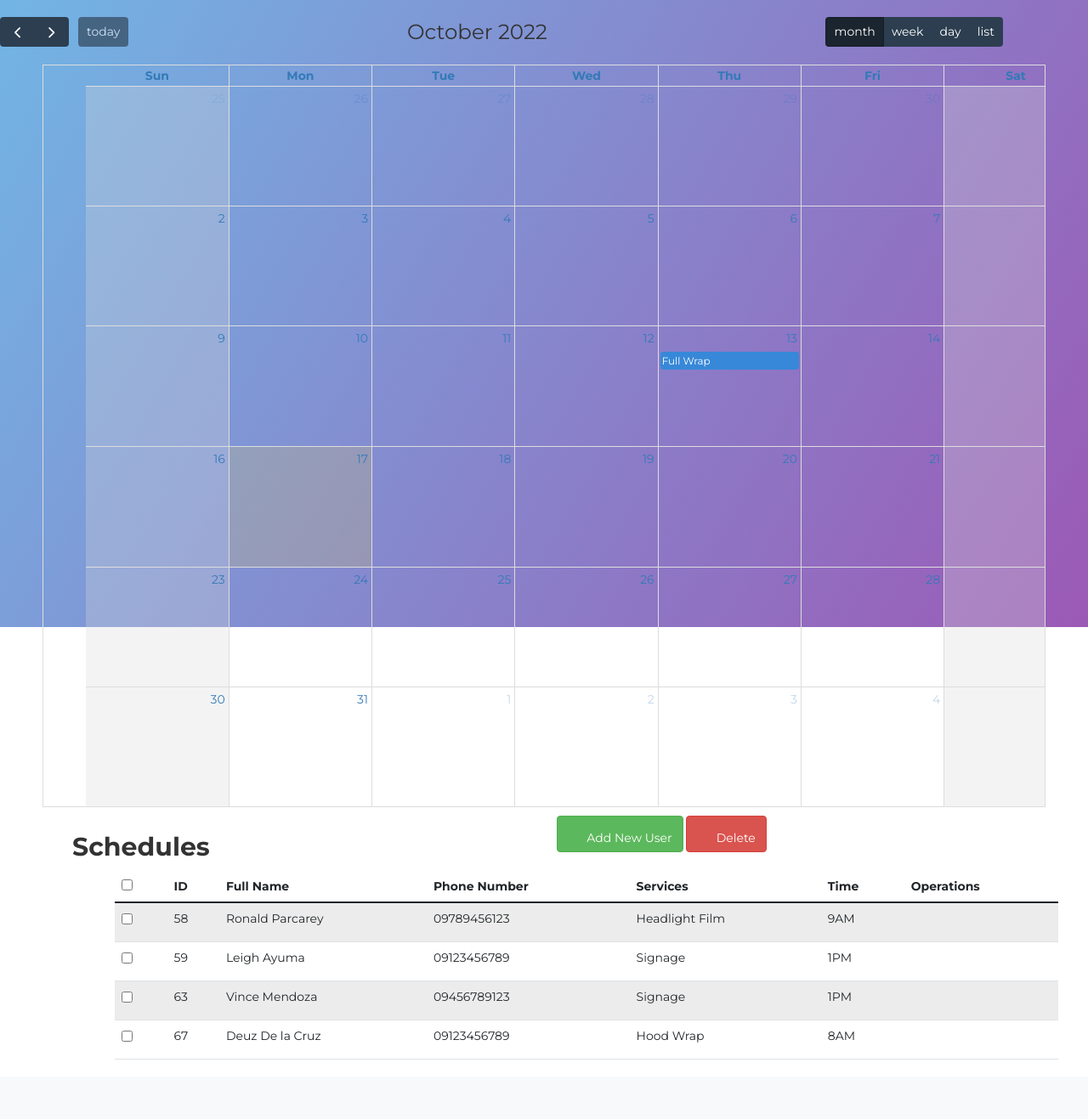
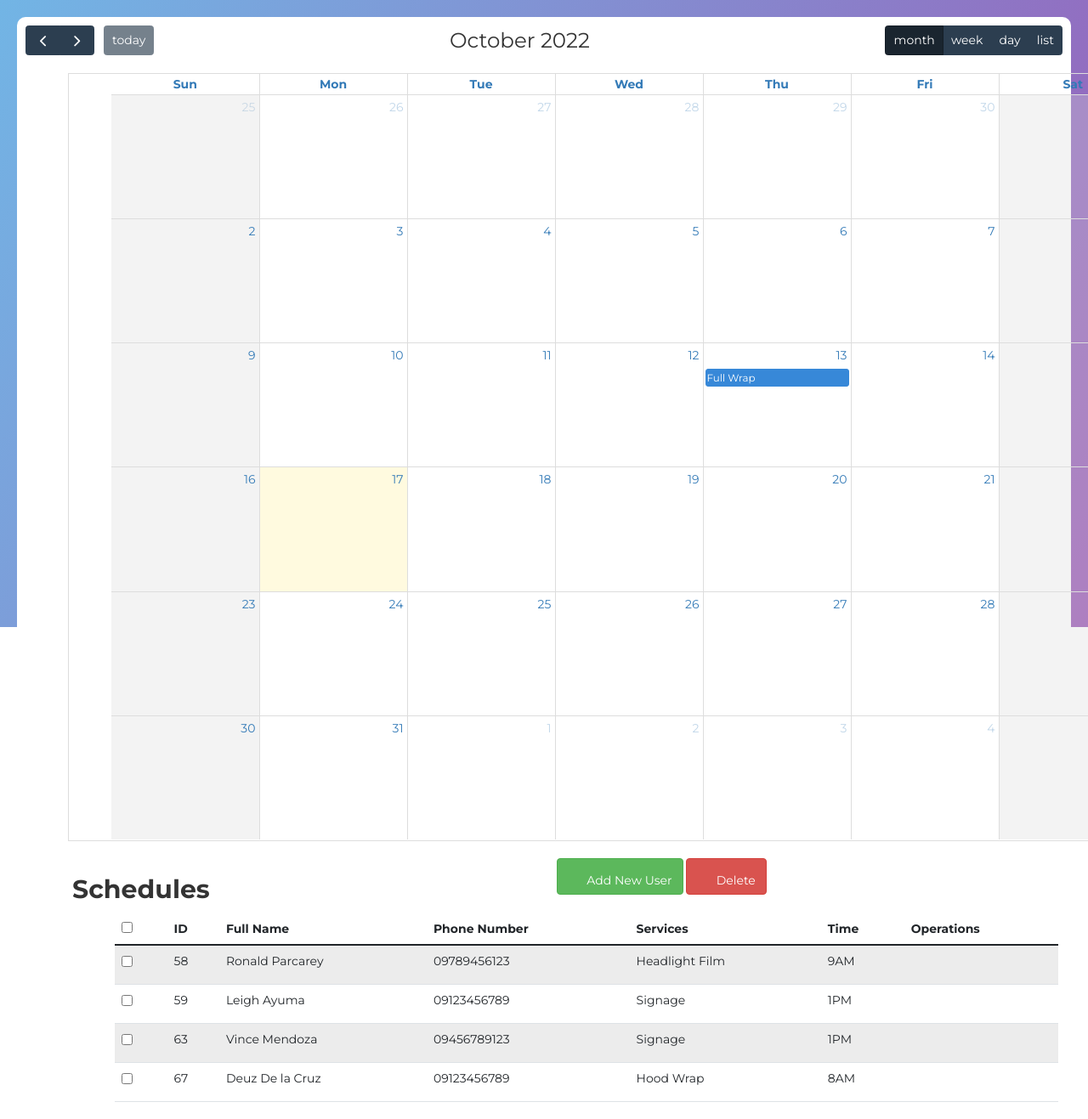
Before and after one commit to deuzdelacruz20/arg, a PHP site: page /arg/php/schedules.php in a window 1280 px wide; the page is wider, and only the part inside the window is pictured. Shown: the part 62-1379 px from the top of that part at 85% size. Before the commit the page ends 1309 px from the top of that part, so only its background shows below. Run offline with PHP 8.4, Linux system fonts and the light colour scheme; data comes from the database, SQL or seed files in the repository; lists and menus that the app fills with data are empty.

Commit message:
calendar update

```diff
--- a/php/schedules.php
+++ b/php/schedules.php
@@ -25,7 +25,7 @@ include 'backend/database.php';
 
 </head>
 <body>
-    <div id="calendar" style="margin-right: 100px;"></div>
+    <div id="calendar" style="margin-left: 20px; margin-right: 20px; background-color:white; margin-top:1%; padding:10px; border-radius: 10px;"></div>
 
     <script src="../js/calendar.js"></script>
     <script src="../js/script.js"></script>
```
